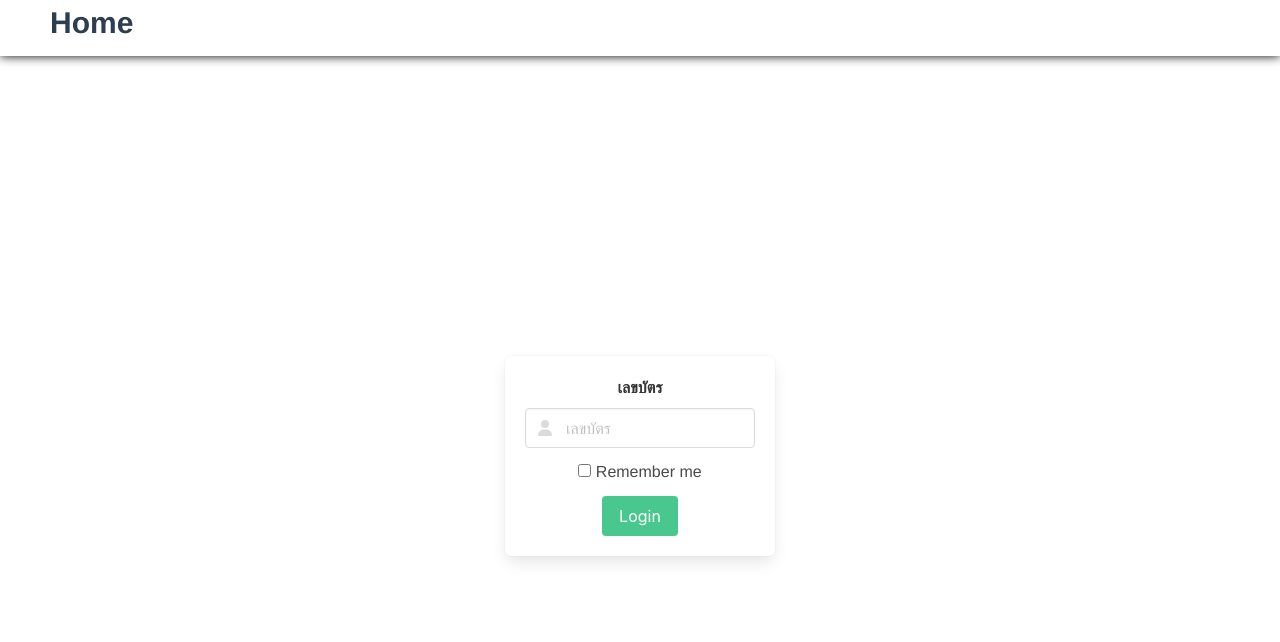
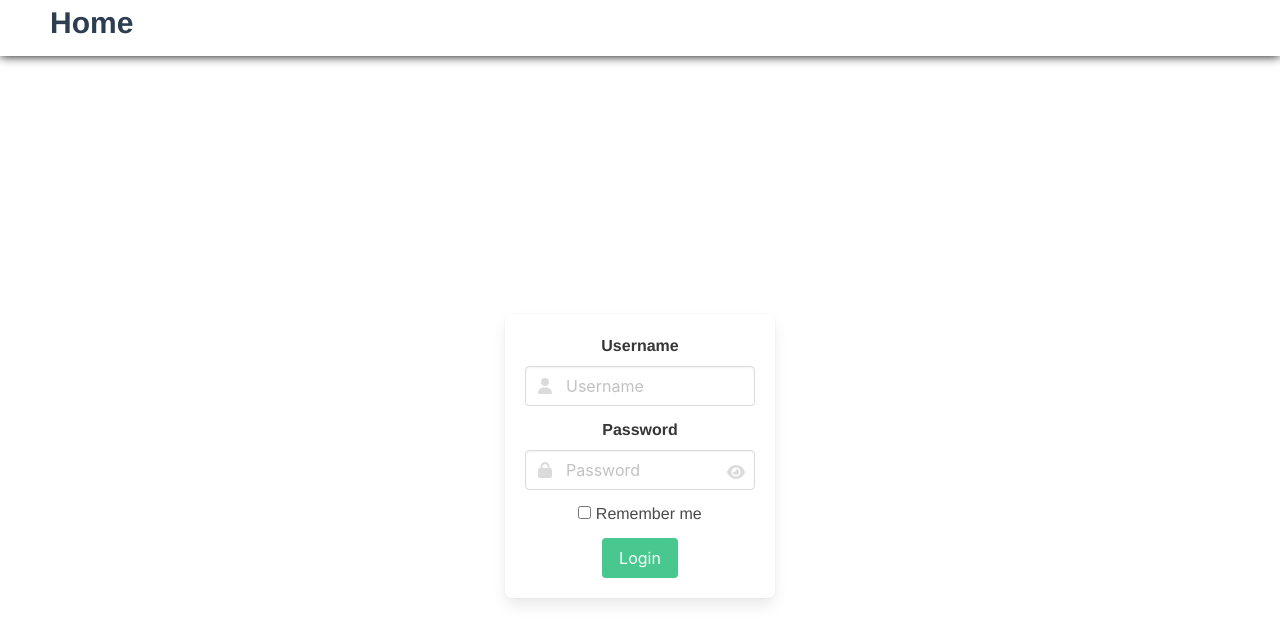
Before and after one commit to Sumate208/train-project, a Vue app in the folder frontend/: page /#/signin in a window 1280 px wide. Shown: the top 642 px of the page. Built offline with nearby package versions, Linux system fonts and the light colour scheme.

Commit message:
:wrench: update SignIn page

```diff
--- a/frontend/src/views/SignIn.vue
+++ b/frontend/src/views/SignIn.vue
@@ -6,14 +6,32 @@
           <div class="column is-5-tablet is-4-desktop is-3-widescreen">
             <form action="" class="box">
               <div class="field">
-                <label class="label">เลขบัตร</label>
+                <label class="label">Username</label>
                 <div class="control has-icons-left">
-                  <input type="text" placeholder="เลขบัตร" class="input">
+                  <input type="text" placeholder="Username" class="input">
                   <span class="icon is-small is-left">
                     <i class="fa-solid fa-user"></i>
                   </span>
                 </div>
               </div>
+
+              <div class="field">
+                <label class="label">Password</label>
+                <div class="control has-icons-left has-icon-right">
+                  <input :type="[showPass ? 'text' : 'password']" placeholder="Password" class="input">
+                  <span class="icon is-small is-left">
+                    <i class="fa-solid fa-lock"></i>
+                  </span>
+                  <button id="sPassBut" class="button is-right" @click="showPass = !showPass" :disabled="otpSending">
+                    <span v-show="!showPass" class="icon is-small">
+                        <i class="fa-solid"  :class="[showPass ? 'fa-eye-slash' : 'fa-eye']"></i>
+                    </span>
+                  </button>
+
+
+                </div>
+              </div>
+
               <div class="field">
                 <label for="" class="checkbox">
                   <input type="checkbox" v-model="remember">
@@ -46,13 +64,21 @@ function mobile(value) {
 export default {
   data() {
     return {
-      mobile: "",
-      otp: "",
-      otpSending: false,
-      firstCount: true,
+      user: null,
+      password: null,
+      remember:false,
+      showPass: false,
     };
   },
+  mounted () {
+    // this.inLogin()
+    this.loadUsername()
+  },
   methods: {
+    loadUsername(){
+        const rememLs = localStorage.getItem("remember");
+        if(rememLs)this.user = rememLs
+    },
     sentOtp() {
 
         var timeleft = 10;
@@ -72,7 +98,13 @@ export default {
 
     },
     submit() {
-
+        if(this.remember){
+            localStorage.setItem("username", this.user_number)
+        }
+        if(localStorage.getItem("username") && !this.remember){
+            localStorage.removeItem("username")
+        }
+        alert("login ")
     },
   },
   validations: {
@@ -90,8 +122,12 @@ export default {
     padding-left: 20vw;
     padding-right: 20vw;
   }
-  #sent {
+  #sPassBut {
     position: absolute;
     right: 0;
+    border: 0px;
+    margin: 2px;
+    width: 35px;
+    height: 35px
   }
 </style>
--- a/frontend/src/views/SignUp.vue
+++ b/frontend/src/views/SignUp.vue
@@ -3,7 +3,7 @@
     <div class="hero-body">
       <div class="container">
         <div class="columns is-centered">
-          <div class="column is-5-tablet is-4-desktop is-3-widescreen">
+          <div class="column is-5">
             <form action="" class="box">
 
               <div class="field">
```
